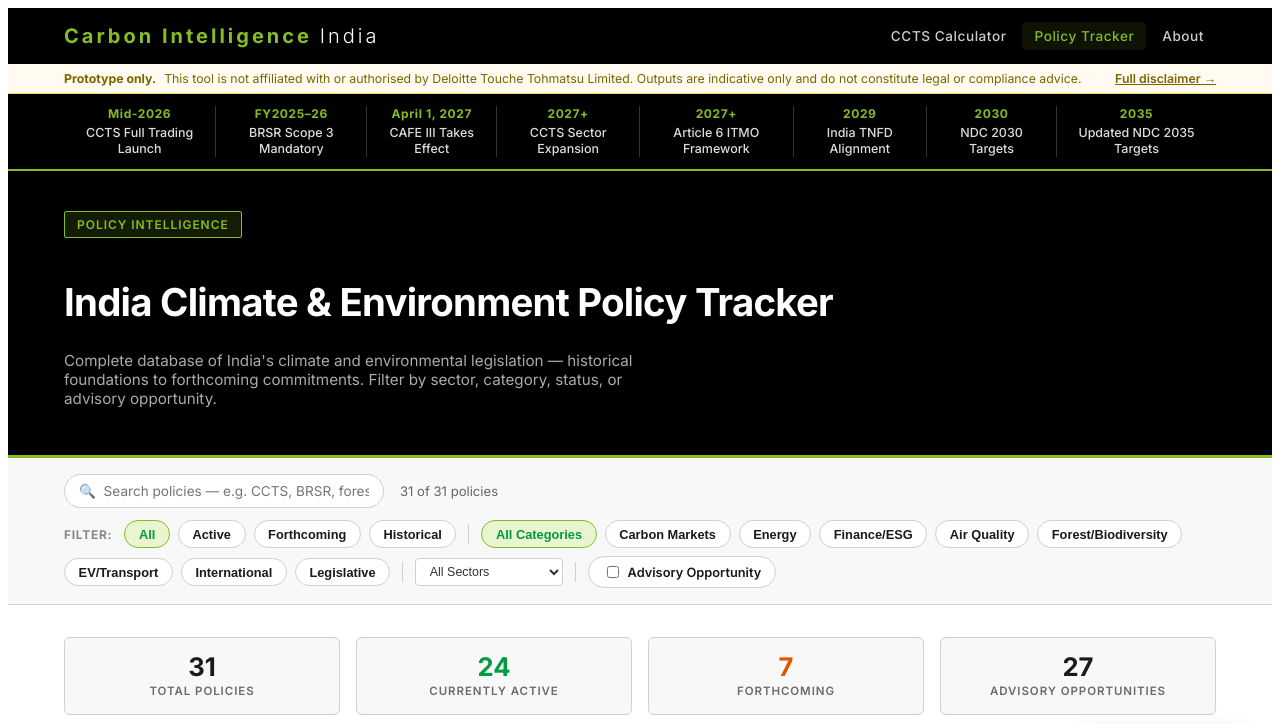
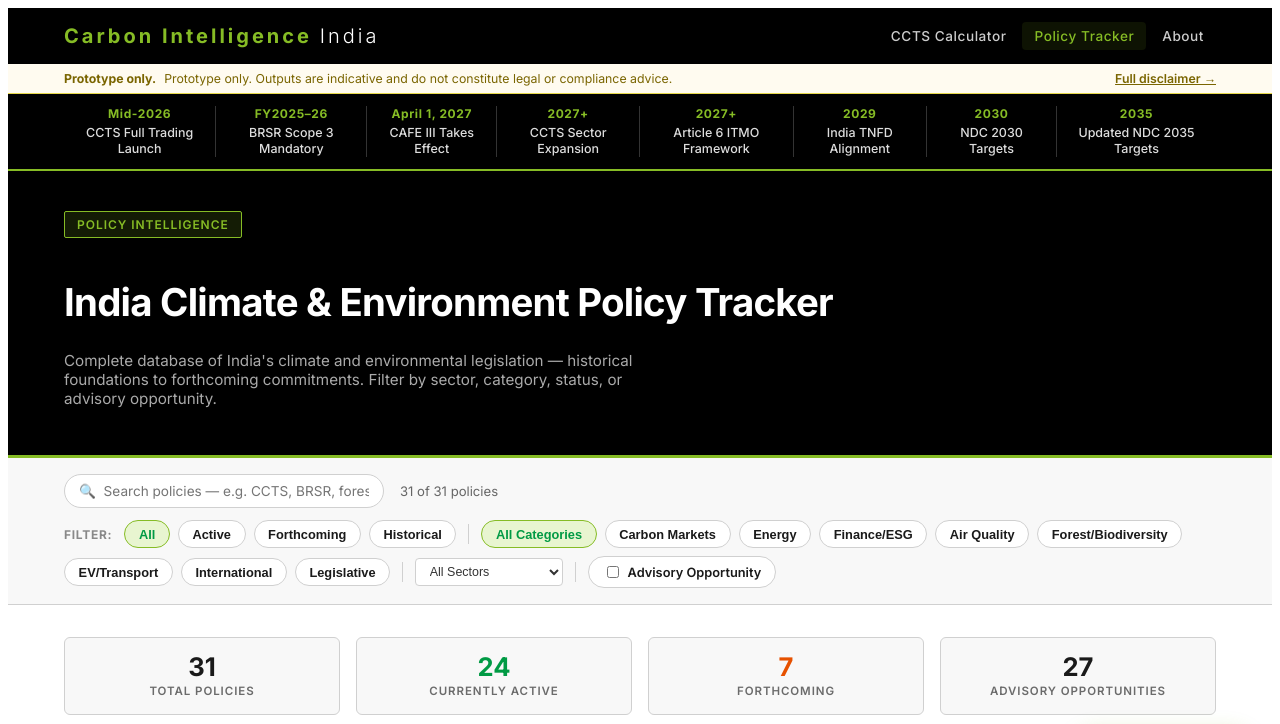
Before and after one commit to sneha-tatiwala/deloitte-carbon-tool, a website: page policy-tracker.html in a window 1280 px wide. Shown: the top 724 px of the page. Drawn offline with Linux system fonts and the light colour scheme.

Commit message:
Remove Deloitte disclaimer from policy tracker banner
Co-Authored-By: Claude Sonnet 4.6 <noreply@anthropic.com>

```diff
--- a/policy-tracker.html
+++ b/policy-tracker.html
@@ -27,7 +27,7 @@
 <div style="background:#fffbf0;border-bottom:1px solid #e6d84a;padding:0.45rem 0;">
   <div style="max-width:1200px;margin:0 auto;padding:0 1.5rem;font-size:0.77rem;color:#7a6500;display:flex;align-items:center;gap:0.5rem;flex-wrap:wrap;">
     <span style="font-weight:700;white-space:nowrap;">Prototype only.</span>
-    This tool is not affiliated with or authorised by Deloitte Touche Tohmatsu Limited. Outputs are indicative only and do not constitute legal or compliance advice.
+    Prototype only. Outputs are indicative and do not constitute legal or compliance advice.
     <a href="about.html" style="color:#7a6500;font-weight:600;margin-left:auto;white-space:nowrap;text-decoration:underline;">Full disclaimer →</a>
   </div>
 </div>
```
